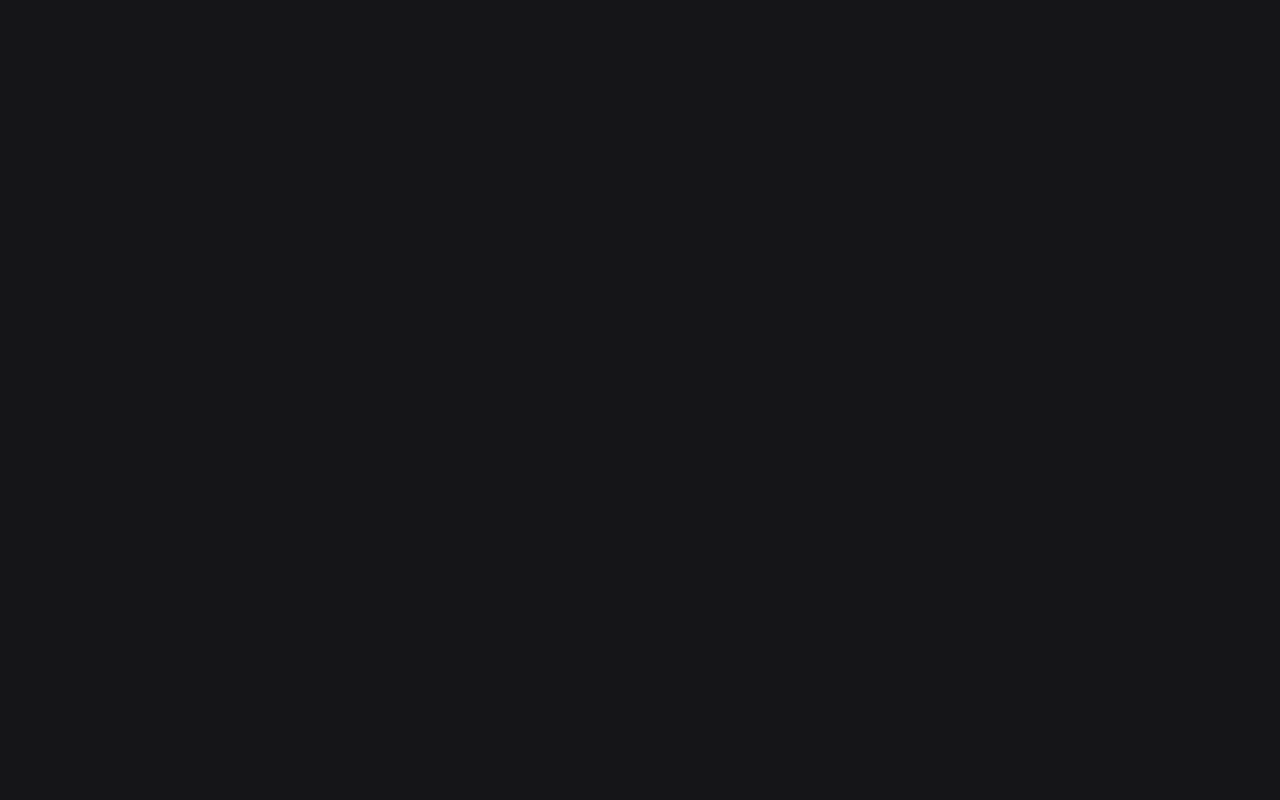
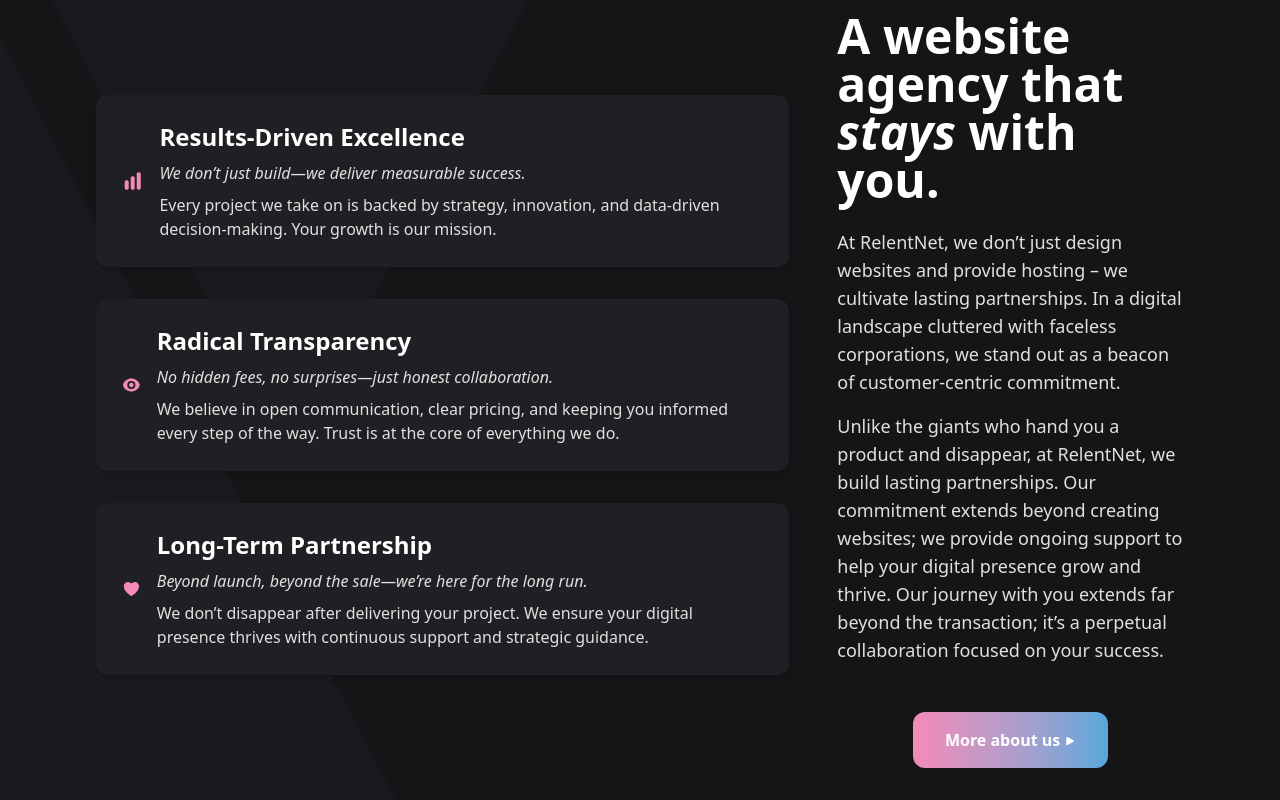
Before and after one commit to brandon-relentnet/nuxt-playground, a Nuxt app: page / in a window 1280 px wide. Shown: the part 4220-5020 px from the top of the page. Before the commit the page ends 4069 px from the top, so only its background shows below. Built offline with nearby package versions, Linux system fonts and the light colour scheme.

Commit message:
Finished The Difference section.

```diff
--- a/components/sections/HomeHero.vue
+++ b/components/sections/HomeHero.vue
@@ -13,7 +13,6 @@
   const nextSectionEl = document.getElementById('your-success');
   nextSectionEl?.scrollIntoView({ behavior: 'smooth' });
 };
-
 </script>
 
 <template>
--- a/components/sections/OurForte.vue
+++ b/components/sections/OurForte.vue
@@ -1,35 +1,51 @@
 <script setup>
 import { PlayIcon } from "@heroicons/vue/24/solid";
+
+const scrollToNextSection = () => {
+  const nextSectionEl = document.getElementById("team-info");
+  nextSectionEl?.scrollIntoView({ behavior: "smooth" });
+};
 </script>
 
 <template>
-  <section
-    class="relative bg-base"
-  >
+  <section class="relative bg-base">
     <span class="bg-mask-left"></span>
     <div class="container relative mx-auto px-4 py-section">
-      <div class="flex flex-col lg:flex-row items-center justify-center lg:space-x-12 py-block">
+      <div
+        class="flex flex-col lg:flex-row items-center justify-center lg:space-x-12 py-block"
+      >
         <NuxtImg
           src="/images/software-33.png"
           class="md:w-1/2 h-full object-cover"
-        </NuxtImg>
+        />
         <div class="lg:w-1/3 text-left">
           <span class="text-sm text-rose font-semibold tracking-widest"
             >FORTE</span
           >
-          <h2 class="text-5xl font-bold mt-6">Revolutionizing the web with <span class="italic">relentless</span> results.</h2>
+          <h2 class="text-5xl font-bold mt-6">
+            Revolutionizing the web with
+            <span class="italic">relentless</span> results.
+          </h2>
           <p class="text-subtle text-lg mt-4">
-            In a rapidly evolving digital landscape, RelentNet combines innovation, creativity, and technical expertise to deliver web solutions that drive business growth. That’s why we approach every project with relentless determination to deliver exceptional results. Our team of experts combines innovation, creativity, and technical prowess to provide you with web services that stand out in the online world. With RelentNet, you’re not just getting web services; you’re getting a partner committed to achieving relentless success for your online presence.
+            In a rapidly evolving digital landscape, RelentNet combines
+            innovation, creativity, and technical expertise to deliver web
+            solutions that drive business growth. That’s why we approach every
+            project with relentless determination to deliver exceptional
+            results. Our team of experts combines innovation, creativity, and
+            technical prowess to provide you with web services that stand out in
+            the online world. With RelentNet, you’re not just getting web
+            services; you’re getting a partner committed to achieving relentless
+            success for your online presence.
           </p>
-          <NuxtLink
-            to="/about"
+          <button
+            @click="scrollToNextSection"
             class="group mt-12 inline-block bg-linear-to-r from-rose to-foam text-text px-8 py-4 rounded-xl font-semibold hover:scale-105 transition duration-200 cursor-pointer active:scale-95"
           >
             Learn about us
             <PlayIcon
-              class="size-3 -mt-0.5 inline-block group-hover:rotate-360 transition duration-200 text-text"
+              class="size-3 -mt-0.5 inline-block group-hover:rotate-90 transition duration-200 text-text"
             />
-          </NuxtLink>
+          </button>
         </div>
       </div>
     </div>
--- /dev/null
+++ b/components/sections/SimplifyOnline.vue
@@ -0,0 +1,37 @@
+<script setup>
+import { PlayIcon } from "@heroicons/vue/24/solid";
+</script>
+
+<template>
+  <section
+    class="relative bg-base"
+  >
+    <span class="bg-mask-left"></span>
+    <div class="container relative mx-auto px-4 py-section">
+      <div class="flex flex-col lg:flex-row items-center justify-center lg:space-x-12 py-block">
+        <div class="lg:w-1/3 text-left">
+          <span class="text-sm text-rose font-semibold tracking-widest"
+            >FORTE</span
+          >
+          <h2 class="text-5xl font-bold mt-6">Revolutionizing the web with <span class="italic">relentless</span> results.</h2>
+          <p class="text-subtle text-lg mt-4">
+            In a rapidly evolving digital landscape, RelentNet combines innovation, creativity, and technical expertise to deliver web solutions that drive business growth. That’s why we approach every project with relentless determination to deliver exceptional results. Our team of experts combines innovation, creativity, and technical prowess to provide you with web services that stand out in the online world. With RelentNet, you’re not just getting web services; you’re getting a partner committed to achieving relentless success for your online presence.
+          </p>
+          <NuxtLink
+            to="/about"
+            class="group mt-12 inline-block bg-linear-to-r from-rose to-foam text-text px-8 py-4 rounded-xl font-semibold hover:scale-105 transition duration-200 cursor-pointer active:scale-95"
+          >
+            Learn about us
+            <PlayIcon
+              class="size-3 -mt-0.5 inline-block group-hover:rotate-360 transition duration-200 text-text"
+            />
+          </NuxtLink>
+        </div>
+        <NuxtImg
+          src="/images/software-33.png"
+          class="md:w-1/2 h-full object-cover"
+        />
+      </div>
+    </div>
+  </section>
+</template>
--- a/components/sections/TeamInfo.vue
+++ b/components/sections/TeamInfo.vue
@@ -25,7 +25,7 @@
 </script>
 
 <template>
-  <section class="relative bg-surface">
+  <section id="team-info" class="relative bg-surface">
     <span class="bg-mask-right" />
     <div class="container relative mx-auto px-4 py-section">
       <div class="text-center lg:w-1/2 mx-auto py-block px-4">
--- /dev/null
+++ b/components/sections/TheDifference.vue
@@ -0,0 +1,87 @@
+<script setup>
+import { ChartBarIcon, EyeIcon, HeartIcon, PlayIcon } from "@heroicons/vue/24/solid";
+
+const theDifferences = [
+  {
+    title: "Results-Driven Excellence",
+    subtitle: "We don’t just build—we deliver measurable success.",
+    description:
+      "Every project we take on is backed by strategy, innovation, and data-driven decision-making. Your growth is our mission.",
+    icon: ChartBarIcon,
+  },
+  {
+    title: "Radical Transparency",
+    subtitle: "No hidden fees, no surprises—just honest collaboration.",
+    description:
+      "We believe in open communication, clear pricing, and keeping you informed every step of the way. Trust is at the core of everything we do.",
+    icon: EyeIcon,
+  },
+  {
+    title: "Long-Term Partnership",
+    subtitle: "Beyond launch, beyond the sale—we’re here for the long run.",
+    description:
+      "We don’t disappear after delivering your project. We ensure your digital presence thrives with continuous support and strategic guidance.",
+    icon: HeartIcon,
+  },
+];
+</script>
+
+<template>
+  <section id="the-difference" class="relative bg-base">
+    <span class="bg-mask-left" />
+    <div
+      class="container relative mx-auto py-section px-4 lg:px-14 xl:px-24 2xl:px-34 flex flex-col lg:flex-row items-center justify-center lg:space-x-12"
+    >
+      <div class="grid grid-cols-1 gap-8 w-full">
+        <div
+          v-for="(difference, index) in theDifferences"
+          :key="index"
+          class="flex items-center space-x-4 bg-overlay p-6 rounded-xl border-2 border-transparent hover:border-foam/30 active:border-foam transition duration-200 shadow-md hover:shadow-foam/30 hover:shadow-lg"
+        >
+          <component :is="difference.icon" class="size-8 text-rose" />
+          <div>
+            <h3 class="text-2xl font-semibold mb-2">{{ difference.title }}</h3>
+            <p class="text-subtle italic">
+              {{ difference.subtitle }}
+            </p>
+            <p class="text-subtle mt-2">
+              {{ difference.description }}
+            </p>
+          </div>
+        </div>
+      </div>
+      <div class="lg:w-1/2 py-block">
+        <span class="text-sm text-rose font-semibold tracking-widest"
+          >DIFFERENCE</span
+        >
+        <h2 class="text-5xl font-bold mt-6">
+          A website agency that <span class="italic">stays</span> with you.
+        </h2>
+        <p class="text-subtle text-lg mt-6">
+          At RelentNet, we don’t just design websites and provide hosting – we
+          cultivate lasting partnerships. In a digital landscape cluttered with
+          faceless corporations, we stand out as a beacon of customer-centric
+          commitment.
+        </p>
+        <p class="text-subtle text-lg mt-4">
+          Unlike the giants who hand you a product and disappear, at RelentNet,
+          we build lasting partnerships. Our commitment extends beyond creating
+          websites; we provide ongoing support to help your digital presence
+          grow and thrive. Our journey with you extends far beyond the
+          transaction; it’s a perpetual collaboration focused on your success.
+        </p>
+        <div class="flex justify-center pb-block">
+          <NuxtLink
+            to="/services"
+            class="group mt-12 inline-block bg-linear-to-r from-rose to-foam text-text px-8 py-4 rounded-xl font-semibold hover:scale-105 transition duration-200 cursor-pointer active:scale-95"
+          >
+            More about us
+            <PlayIcon
+              class="size-3 -mt-0.5 inline-block group-hover:rotate-360 transition duration-200 text-text"
+            />
+          </NuxtLink>
+        </div>
+      </div>
+    </div>
+  </section>
+</template>
--- a/pages/index.vue
+++ b/pages/index.vue
@@ -4,5 +4,7 @@
     <SectionsOurServices />
     <SectionsOurForte />
     <SectionsTeamInfo />
+    <SectionsTheDifference />
+    <SectionsSimplifyOnline />
   </div>
 </template>
```
